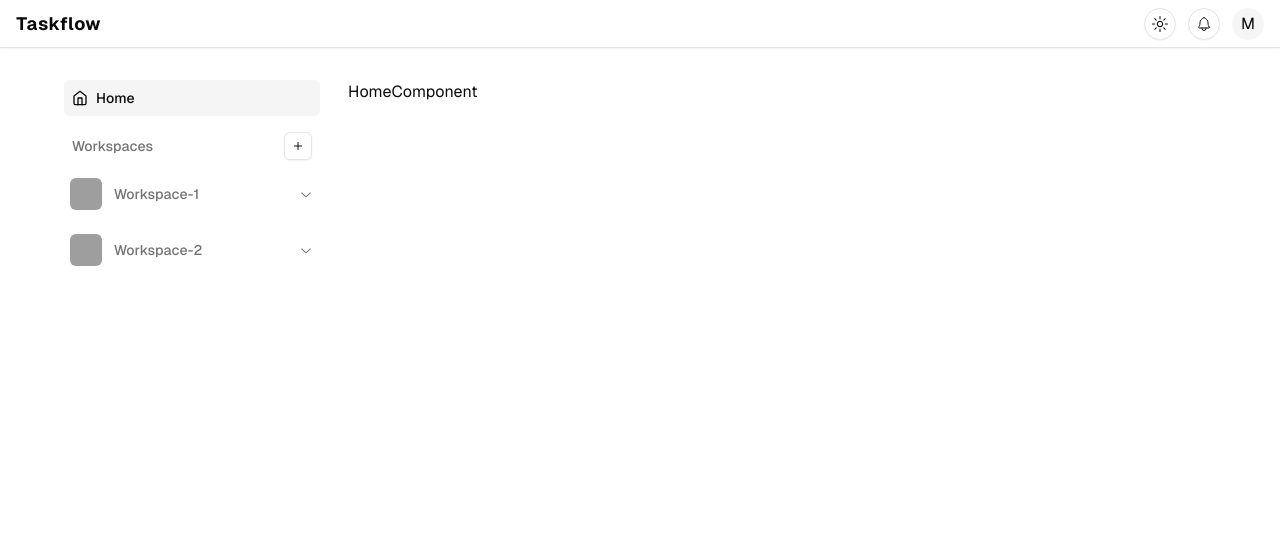
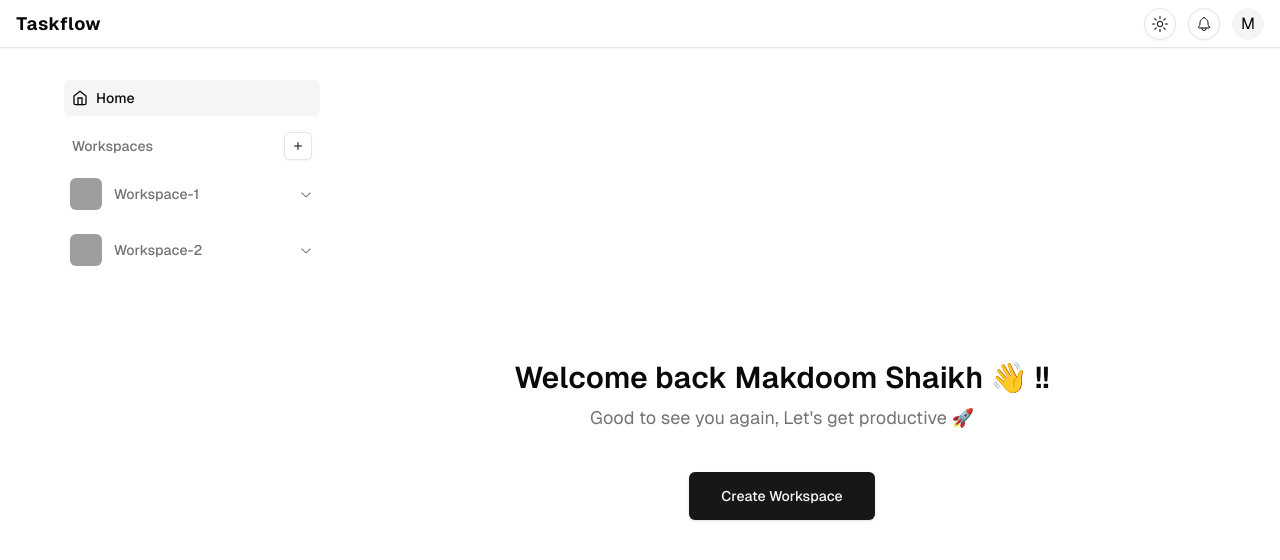
Before and after one commit to makdoom/Taskflow, a Next.js app: page /workspaces in a window 1280 px wide. Shown: the top 560 px of the page. Built offline with nearby package versions, Linux system fonts and the light colour scheme; grey boxes are pictures that could not be loaded.

Commit message:
Add home screen

```diff
--- a/src/app/workspaces/(main)/(home)/page.tsx
+++ b/src/app/workspaces/(main)/(home)/page.tsx
@@ -1,4 +1,21 @@
+import { Button } from "@/components/ui/button";
+
 const HomeComponent = () => {
-  return <div>HomeComponent</div>;
+  return (
+    <div className="w-full flex justify-center items-center flex-col space-y-10">
+      <div className="flex flex-col space-y-2 items-center">
+        <h1 className="text-3xl font-semibold">
+          Welcome back Makdoom Shaikh 👋 !!
+        </h1>
+        <span className="text-muted-foreground text-lg">
+          Good to see you again, Let&apos;s get productive 🚀
+        </span>
+      </div>
+
+      <Button className="py-6 mt-6" size="lg">
+        Create Workspace
+      </Button>
+    </div>
+  );
 };
 export default HomeComponent;
--- a/src/app/workspaces/(main)/layout.tsx
+++ b/src/app/workspaces/(main)/layout.tsx
@@ -6,8 +6,8 @@ const Sidebar = dynamic(() => import("../_components/sidebar"));
 
 const MainHomeLayout = ({ children }: { children: ReactNode }) => {
   return (
-    <div className="pt-16 md:pt-20 max-w-6xl 2xl:max-w-screen-xl mx-auto">
-      <div className="flex gap-x-7">
+    <div className="pt-16 md:pt-20 max-w-6xl 2xl:max-w-screen-xl mx-auto h-screen">
+      <div className="flex gap-x-7 h-full">
         <div className="w-64 shrink-0 hidden md:block">
           <Sidebar />
         </div>
--- a/src/app/workspaces/(main)/page.tsx
+++ /dev/null
@@ -1,8 +0,0 @@
-const MainHome = () => {
-  return (
-    <div className="flex gap-x-4">
-      <span>Home compoentn</span>
-    </div>
-  );
-};
-export default MainHome;
```
